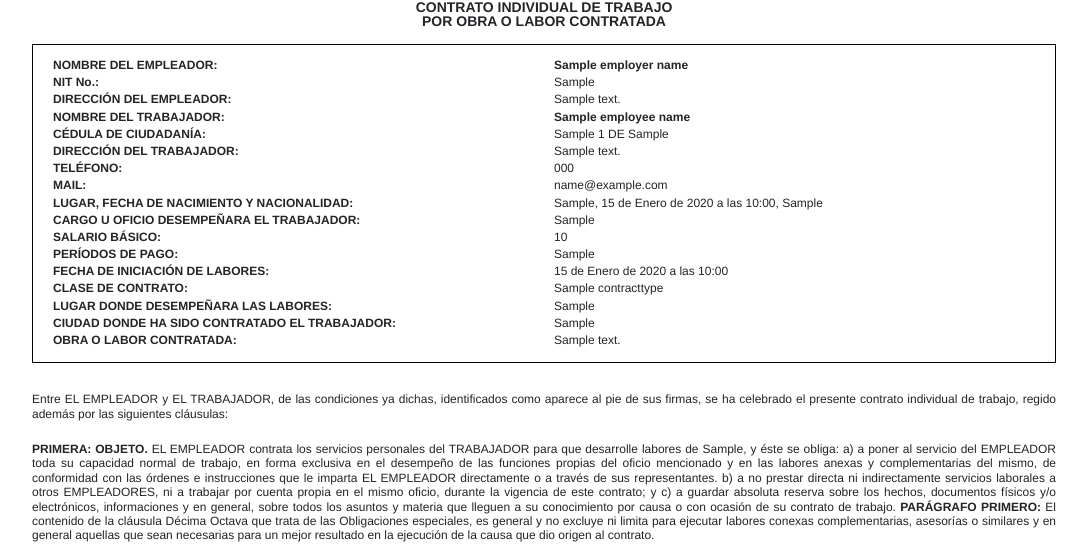
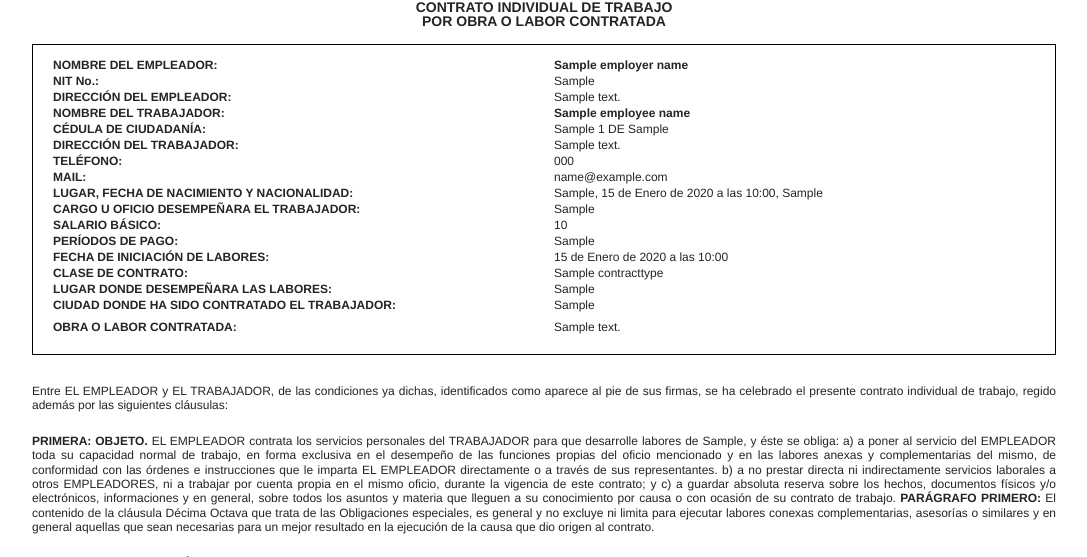
Before and after one commit to diego1996/contract-generator, a Django app: template templates/contracts/individual-employment-contract.html in a window 1280 px wide. Shown: the top 557 px of the page, without its empty margins (96-1183 px from the left). Run offline with Django 4.2, Linux system fonts and the light colour scheme; tables that the repository leaves empty hold one stand-in row (values such as "Sample post"); the template is opened without the code that fills it: values that come from a table or form of the project are taken from there, most other values are stand-ins (such as "Sample title", 1, 10 or a date in 2020).

Commit message:
fix table resume contract

```diff
--- a/templates/contracts/individual-employment-contract.html
+++ b/templates/contracts/individual-employment-contract.html
@@ -35,7 +35,13 @@
         .text_row {
             font-size: 12px;
             font-family: 'Calibri Light', sans-serif;
-            line-height: 0.1;
+            line-height: 0;
+        }
+
+        .text_row_right {
+            font-size: 12px;
+            font-family: 'Calibri Light', sans-serif;
+            line-height: 1;
         }
 
     </style>
@@ -183,7 +189,7 @@
             <p class="text_row" align=""><b>OBRA O LABOR CONTRATADA:</b></p>
         </div>
         <div class="flex-item" style="text-align: left; display:table-cell">
-            <p class="text_row" align="">{{ contract_position_description }}</p>
+            <p class="text_row_right" align="">{{ contract_position_description }}</p>
         </div>
     </div>
 </div>
```
